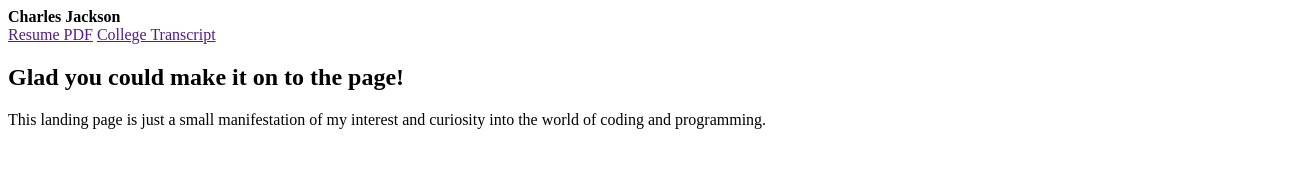
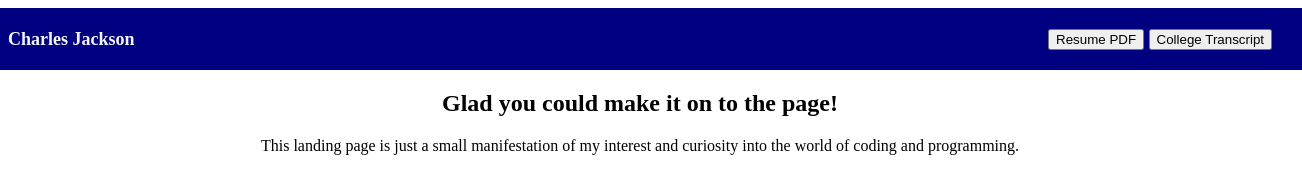
Before and after one commit to ChefBoyrdeez/landing-page, a plain HTML site: page index.html in a window 1280 px wide. Shown: the whole page, 1302 px wide, since content can reach past the window. Drawn offline with Linux system fonts and the light colour scheme.

Commit message:
header work

```diff
--- a/index.html
+++ b/index.html
@@ -1,6 +1,7 @@
 <!DOCTYPE html>
 <html lang="en">
 <head>
+    <link href="./style.css" rel="stylesheet"
     <meta charset="UTF-8">
     <meta http-equiv="X-UA-Compatible" content="IE=edge">
     <meta name="viewport" content="width=device-width, initial-scale=1.0">
@@ -12,9 +13,9 @@
             <div class="name">
                 <strong>Charles Jackson</strong>
             </div>
-            <div>
-                <a href="">Resume PDF</a>
-                <a href="">College Transcript</a>
+            <div class="links">
+                <button href="">Resume PDF</button>
+                <button href="">College Transcript</button>
             </div>
     </nav>
     <nav class="titlebox">
--- a/style.css
+++ b/style.css
@@ -0,0 +1,32 @@
+.page   {
+    display: flex;
+    flex-direction: column;
+    align-items: center;
+    text-align: center;
+    margin: 0px;
+}
+.header {
+    font-size: large;
+    color: whitesmoke;
+    margin: 0;
+    display: flex;
+    flex-direction: row;
+    align-items: center;
+    justify-content: space-between;
+    background-color: navy;
+    flex-wrap: nowrap;
+    width: 100%;
+    padding-left: 30px;
+    padding-right: 30px;
+    padding-top: 20px;
+    padding-bottom: 20px;
+    margin: 0px;
+}
+.name   {
+    align-items: flex-start;
+}
+.links {
+    color: whitesmoke;
+    flex-direction: row;
+    flex-wrap: nowrap;
+}
```
